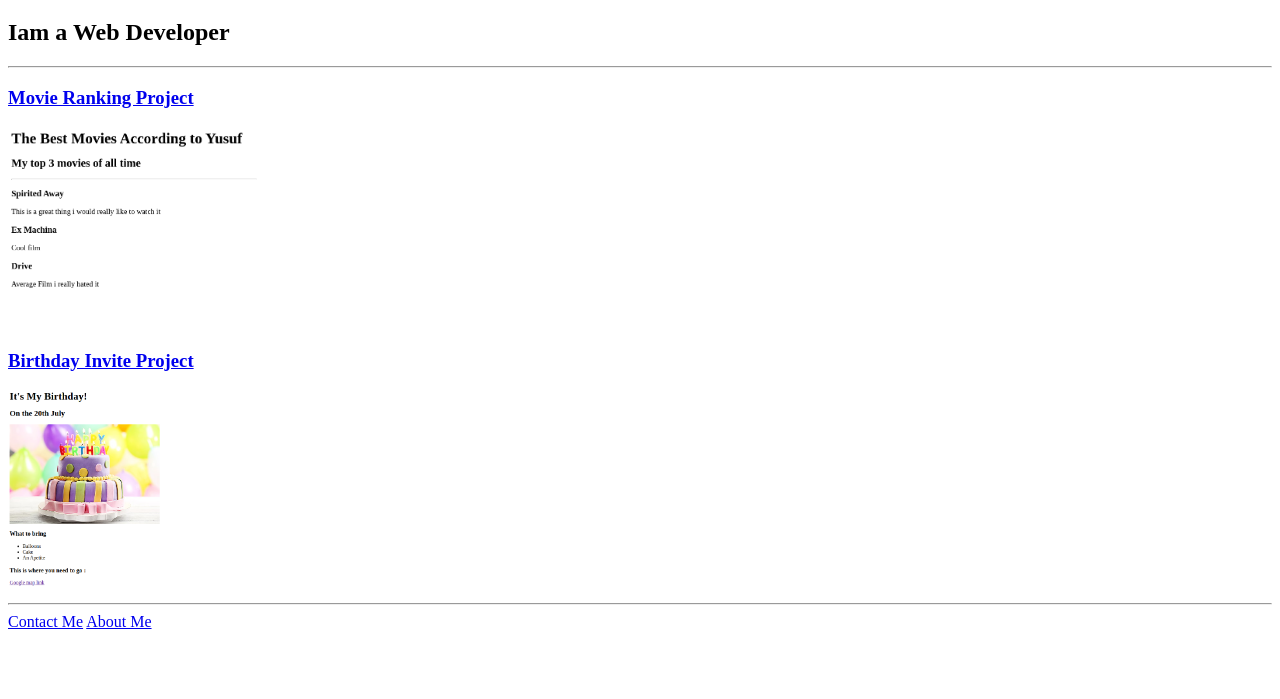
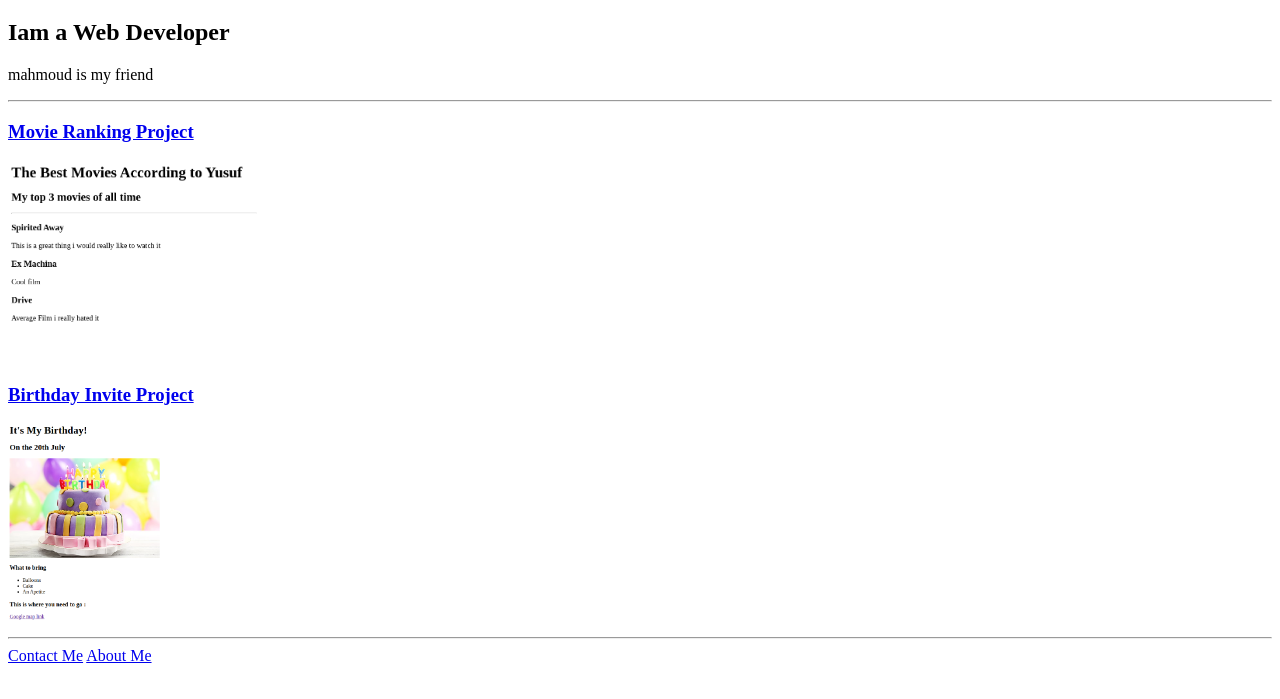
Before and after one commit to YUSUF-SELEIM/humble_HTML, a plain HTML site: page index.html in a window 1280 px wide. Shown: the part 61-760 px from the top of the page. Drawn offline with Linux system fonts and the light colour scheme.

Commit message:
Update index.html

```diff
--- a/index.html
+++ b/index.html
@@ -22,11 +22,12 @@ https://developer.mozilla.org/en-US/docs/Web/HTML/Element/img#attr-height -->
 	<body>
 		<h1>Yusuf's Portfolio</h1>
 		<h2>Iam a Web Developer</h2>
+		<p>mahmoud is my friend</p>
 		<hr />
 		<h3><a href="./public/movie-ranking.html">Movie Ranking Project</a></h3>
 		<img src="../assets/images/Movie_Pro.png" height="200" />
 		<h3><a href="./public/birthday-invite.html">Birthday Invite Project</a></h3>
-		<img src="assets/images/Birthday_Pro.png" height="200" />
+		<img src="./assets/images/Birthday_Pro.png" height="200" />
 		<hr />
 		<a href="./public/contact.html">Contact Me</a>
 		<a href="./public/about.html">About Me</a>
```
